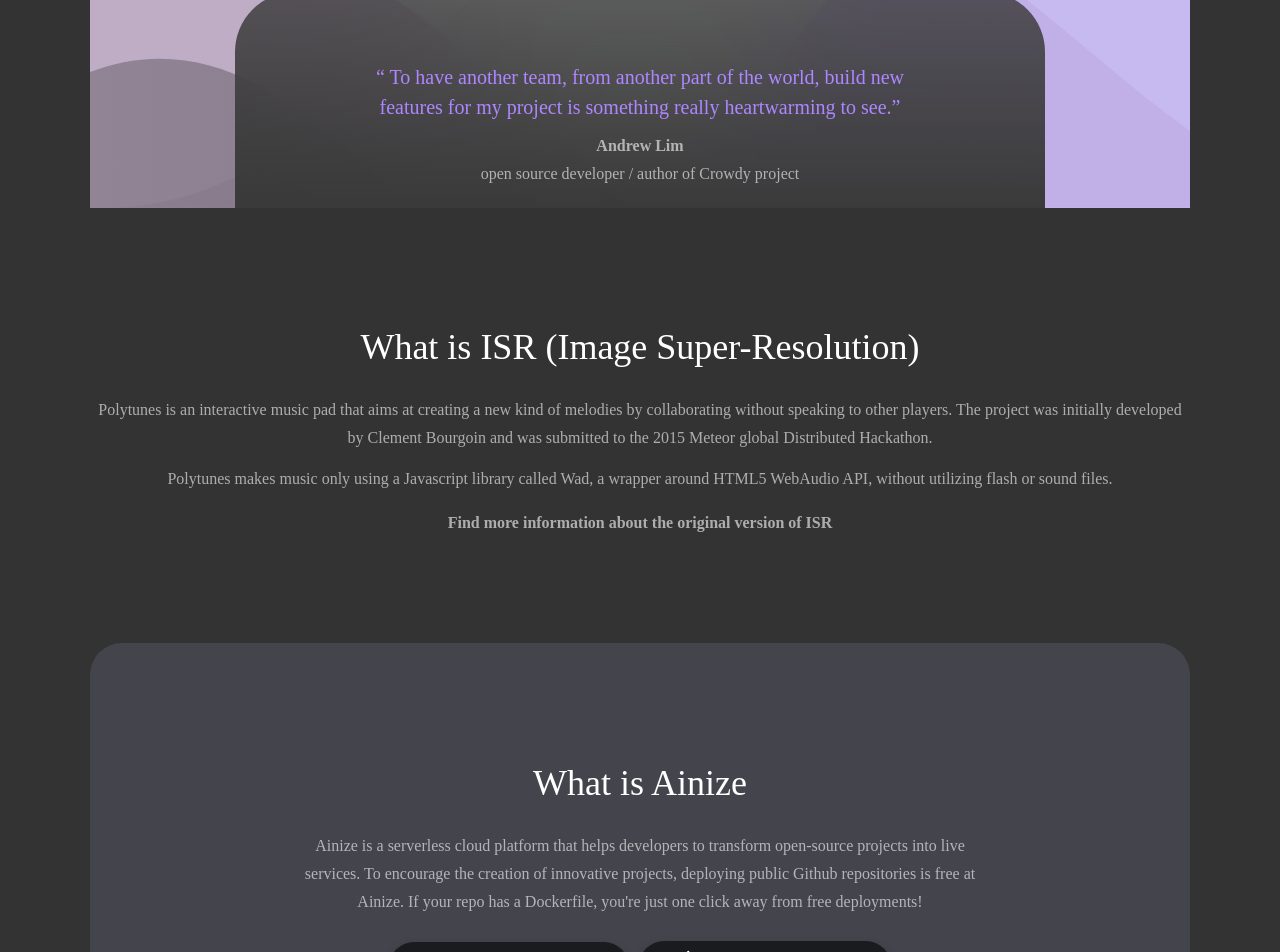
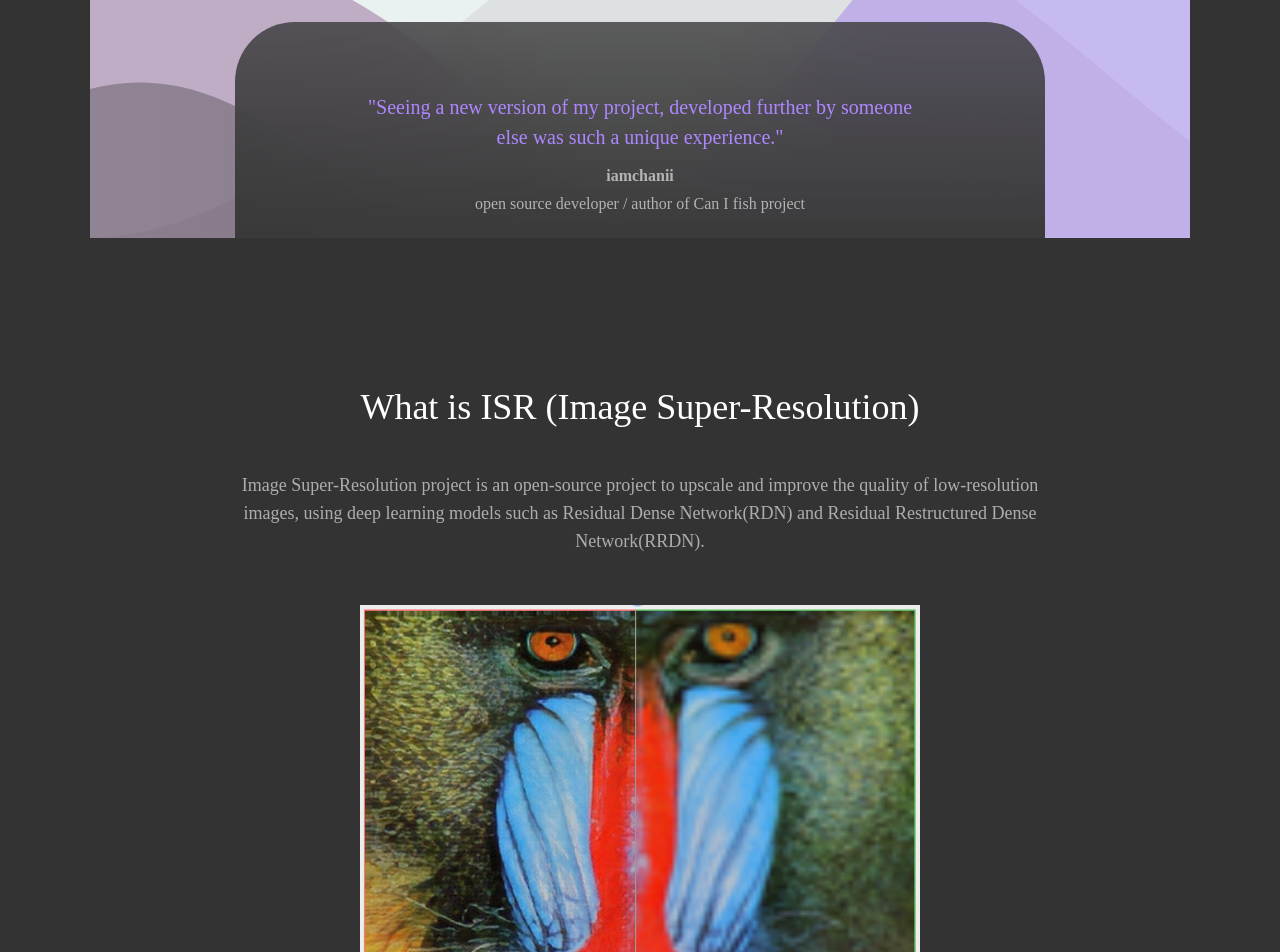
Before and after one commit to ainize-team2/ISR, a React (Create React App) app in the folder client/: page /about in a window 1280 px wide. Shown: the part 600-1552 px from the top of the page. Built offline with nearby package versions, Linux system fonts and the light colour scheme.

Commit message:
fix: edit about page

```diff
--- a/client/src/components/molecules/AboutRepo.tsx
+++ b/client/src/components/molecules/AboutRepo.tsx
@@ -1,16 +1,20 @@
 import React, { FC } from 'react';
 import styled from 'styled-components';
 import theme from '../../theme';
+import SampleImg from '../../assets/images/baboon-compare.png';
 
 type AboutRepoType = {
   title: string;
   contents: string[];
-  end: string;
 };
 
 const MainContainer = styled.div`
   text-align: center;
-  padding: 90px 0px 90px 0px;
+  align-items: center;
+  display: flex;
+  flex-direction: column;
+  padding: 120px 145px 0px 145px;
+  color: ${theme.color.primary.White};
 
   h1 {
     font-family: Montserrat;
@@ -19,34 +23,96 @@
     font-size: 36px;
     line-height: 50px;
     text-align: center;
-    color: ${theme.color.primary.White};
+  }
+  h2,
+  h3 {
+    font-family: Montserrat;
+    font-style: normal;
+    font-weight: normal;
+    font-size: 18px;
+    line-height: 28px;
+    text-align: center;
+    mix-blend-mode: normal;
+    opacity: 0.6;
   }
 
-  h2,
   h3 {
+    font-weight: bold;
+  }
+  h4 {
     font-family: Montserrat;
     font-style: normal;
     font-weight: normal;
     font-size: 16px;
     line-height: 28px;
     text-align: center;
-    color: ${theme.color.primary.White};
     mix-blend-mode: normal;
     opacity: 0.6;
+    margin-top: 0px;
   }
-  h3 {
-    font-weight: bold;
+
+  img {
+    display: flex;
+    width: 560px;
+    height: 540px;
+    margin-bottom: 15px;
+    margin-top: 35px;
+  }
+
+  a {
+    text-decoration: none;
+    font-weight: 700;
+    cursor: pointer;
+    letter-spacing: 0;
+    color: ${theme.color.primary.White};
+  }
+
+  @media (max-width: 1440px) {
+    padding: 120px 145px 0px 145px;
+  }
+
+  @media (max-width: 1200px) {
+    padding: 120px 50px 0px 50px;
+  }
+
+  @media (max-width: 1000px) {
+    max-width: 800px;
+  }
+
+  @media (max-width: 800px) {
+    max-width: 600px;
+    img {
+      width: 360px;
+      height: 340px;
+    }
+    h2,
+    h3 {
+      font-size: 16px;
+    }
+    h4 {
+      font-size: 12px;
+    }
   }
 `;
 
-const AboutHero: FC<AboutRepoType> = ({ title, contents, end }) => {
+const AboutHero: FC<AboutRepoType> = ({ title, contents }) => {
   return (
     <MainContainer>
       <h1>{title}</h1>
-      {contents.map((content) => {
-        return <h2>{content}</h2>;
-      })}
-      <h3>{end}</h3>
+      <h2>{contents[0]}</h2>
+      <img src={SampleImg} alt="SampleImg" />
+      <h4>RRDN GANS model (left), bicubic upscaling (right)</h4>
+      <h2>{contents[1]}</h2>
+      <h3>
+        Please find the original ISR{' '}
+        <a
+          href="https://github.com/idealo/image-super-resolution"
+          target="_blank"
+          rel="noopener noreferrer"
+        >
+          GitHub repository
+        </a>
+      </h3>
     </MainContainer>
   );
 };
--- a/client/src/components/organisms/Play.tsx
+++ b/client/src/components/organisms/Play.tsx
@@ -196,7 +196,7 @@
             }}
           />
         )}
-        <h3>Size of image file should be less than 5MB. We do NOT store your uploaded image.</h3>
+        <h3>Size of image file should be less than 5MB. Uploaded images are not stored.</h3>
       </FilterContainer>
       <Button
         style={{ width: '120px', height: '64px', fontSize: '16px' }}
--- a/client/src/components/pages/About.tsx
+++ b/client/src/components/pages/About.tsx
@@ -37,18 +37,17 @@
     <MainContainer>
       <AboutHero
         title="Join Project Reinvent to improve ISR"
-        subTitle="Project Reinvent is an initiative to bring new life to forgotten open-source projects. We added new designs and features to Polytunes and are now waiting for more contributions."
-        quote="“ To have another team, from another part of the world, build new features for my project is something really heartwarming to see.”"
-        name="Andrew Lim"
-        userInfo="open source developer / author of Crowdy project"
+        subTitle="Open Resource initiative is about converting text-based open source projects into live services. Without managing their own server, anyone can contribute and improve the project as well as its service on this website. Let’s improve this project together."
+        quote='"Seeing a new version of my project, developed further by someone else was such a unique experience."'
+        name="iamchanii"
+        userInfo="open source developer / author of Can I fish project"
       />
       <AboutRepo
         title="What is ISR (Image Super-Resolution)"
         contents={[
-          'Polytunes is an interactive music pad that aims at creating a new kind of melodies by collaborating without speaking to other players. The project was initially developed by Clement Bourgoin and was submitted to the 2015 Meteor global Distributed Hackathon.',
-          'Polytunes makes music only using a Javascript library called Wad, a wrapper around HTML5 WebAudio API, without utilizing flash or sound files.',
+          'Image Super-Resolution project is an open-source project to upscale and improve the quality of low-resolution images, using deep learning models such as Residual Dense Network(RDN) and Residual Restructured Dense Network(RRDN).',
+          'This endpoint provides the most recent and powerful model: RRDN, trained with Adversarial and VGG features losses.',
         ]}
-        end="Find more information about the original version of ISR"
       />
       <AboutAinize
         title="What is Ainize"
```
Also changed, not shown: client/src/assets/images/baboon-compare.png (added).
